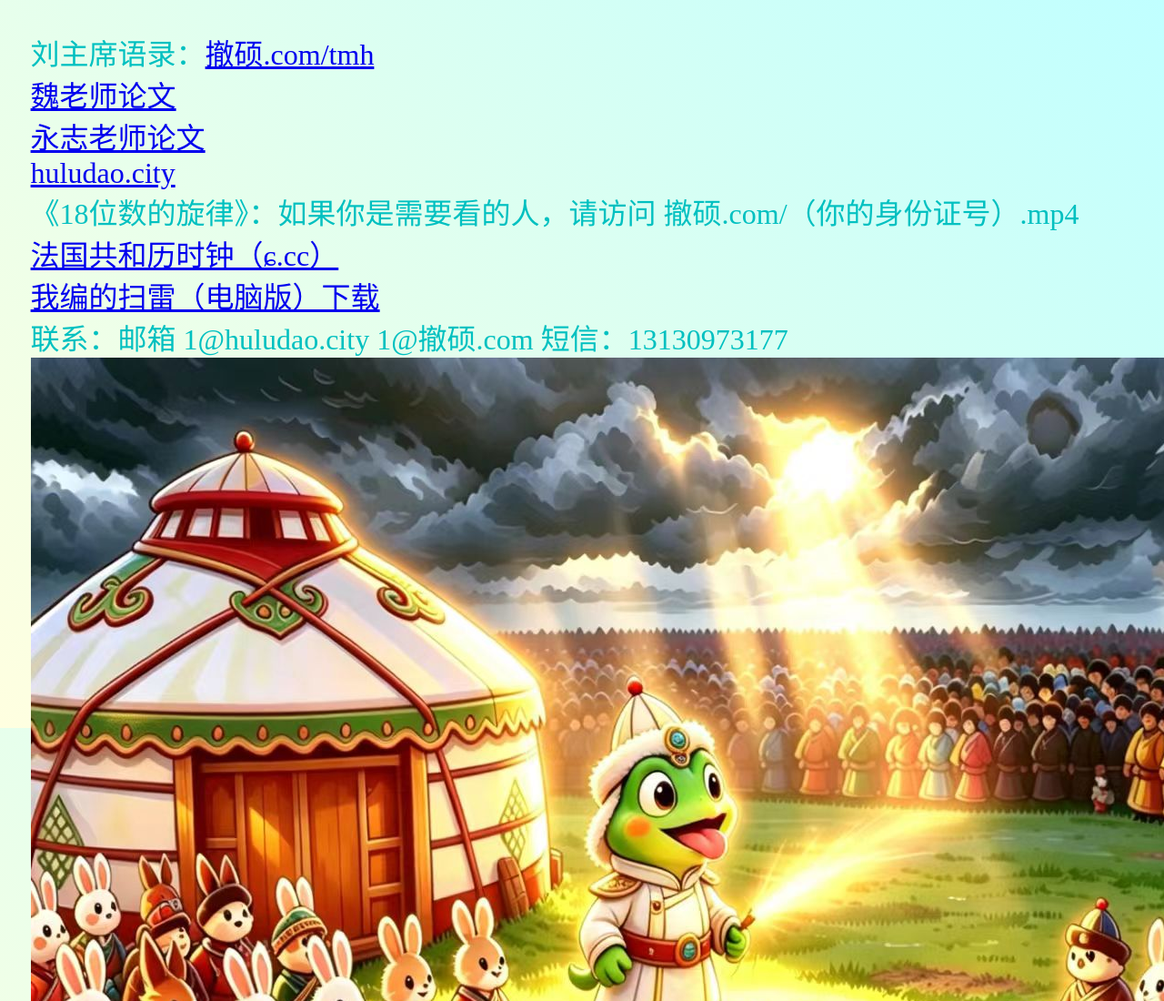
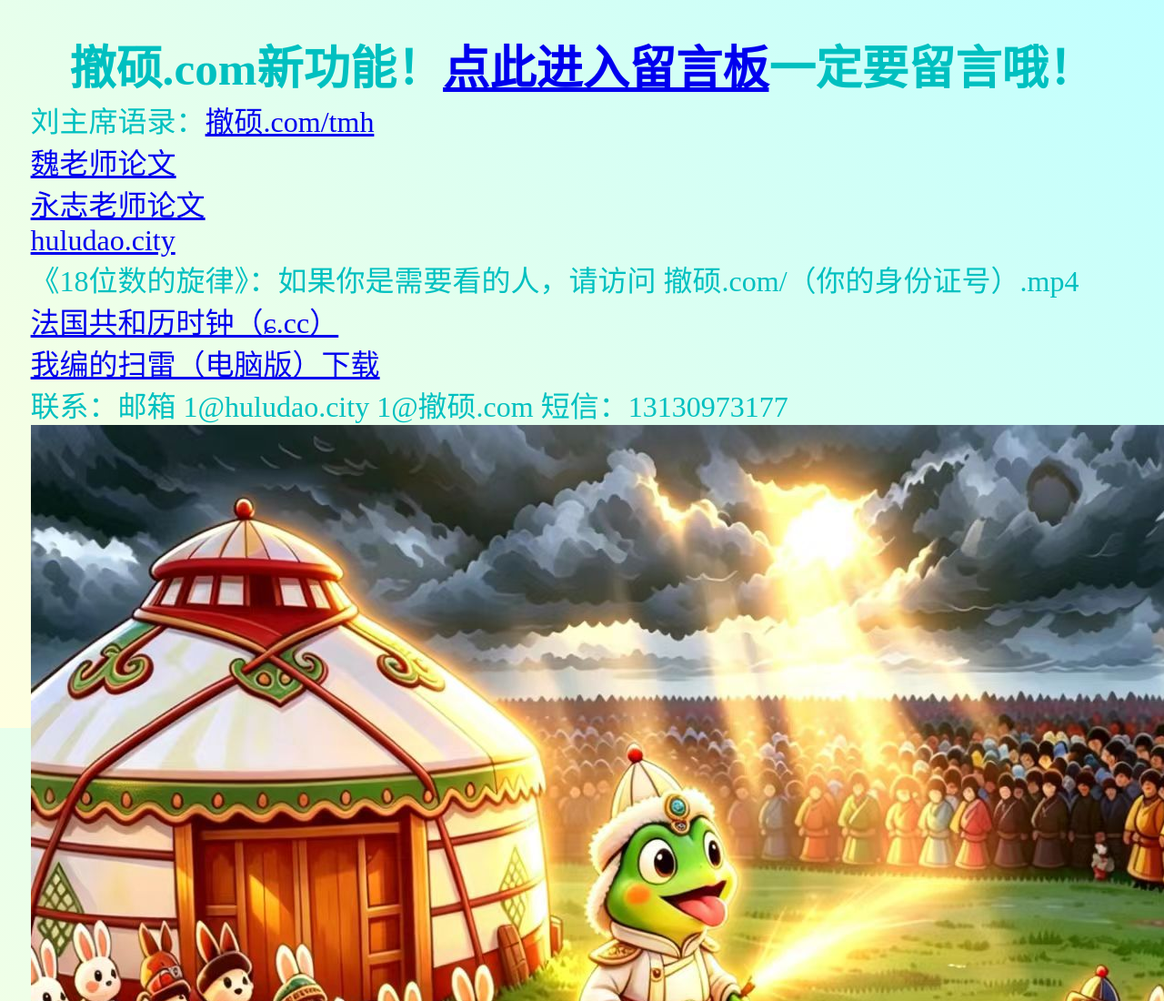
Before and after one commit to chershuor/chershuor.github.io, a plain HTML site: page index.html in a window 1280 px wide. Shown: the top 1100 px of the page at 91% size. Drawn offline with Linux system fonts and the light colour scheme.

Commit message:
Update index.html

```diff
--- a/index.html
+++ b/index.html
@@ -8,6 +8,7 @@
 </head>
 
 <body>
+  <h2>撤硕.com新功能！<a href="http://food.huludao.city">点此进入留言板</a>一定要留言哦！</h2>
   <p>刘主席语录：<a href="tmh/index.html">撤硕.com/tmh</a></p>
   <p><a href="对“动物体细胞核移植技术和克隆动物”一节中几个问题的解释.pdf">魏老师论文</a></p>
   <p><a href="浅析中英文化差异对高中英语学习的影响及启示.pdf">永志老师论文</a></p>
```
